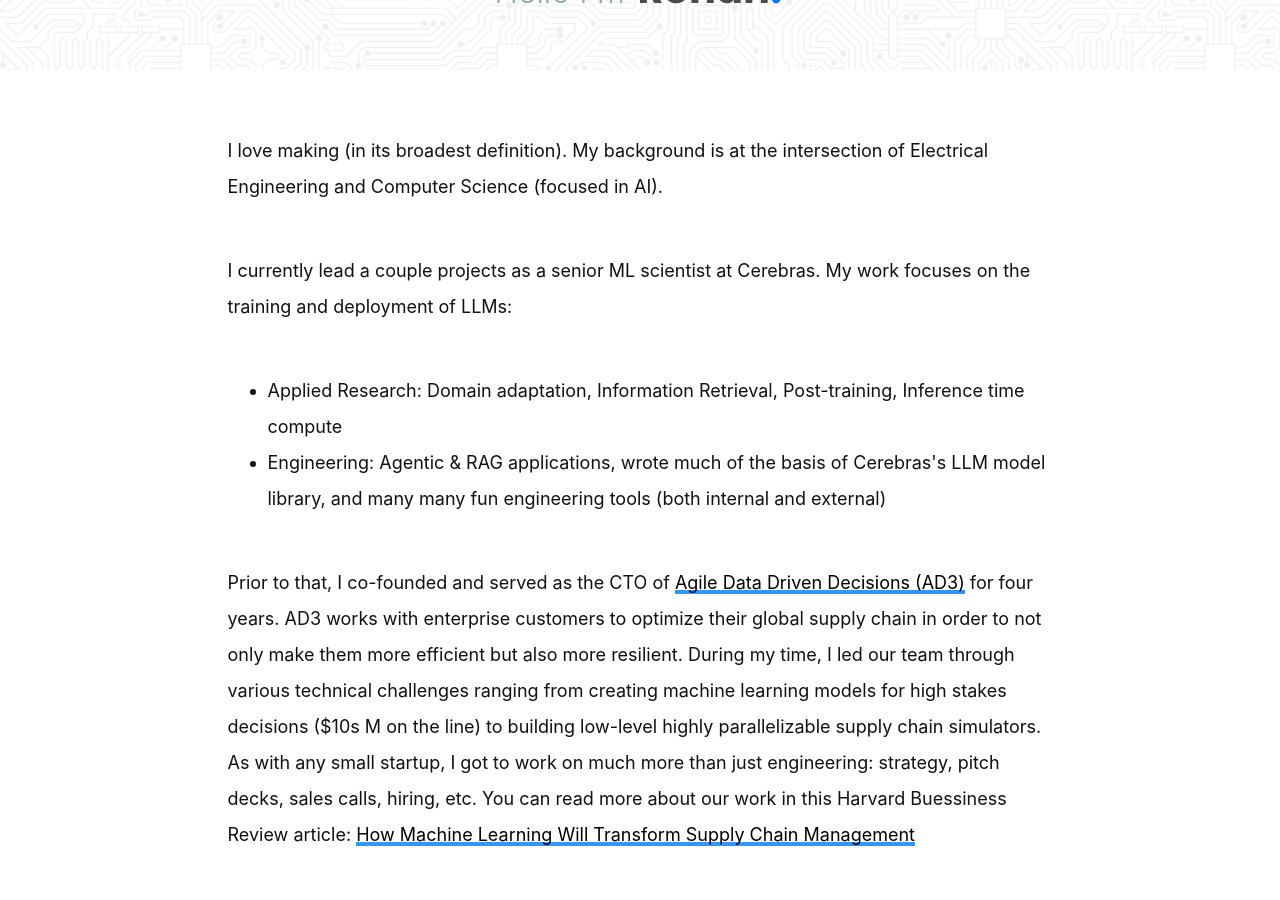
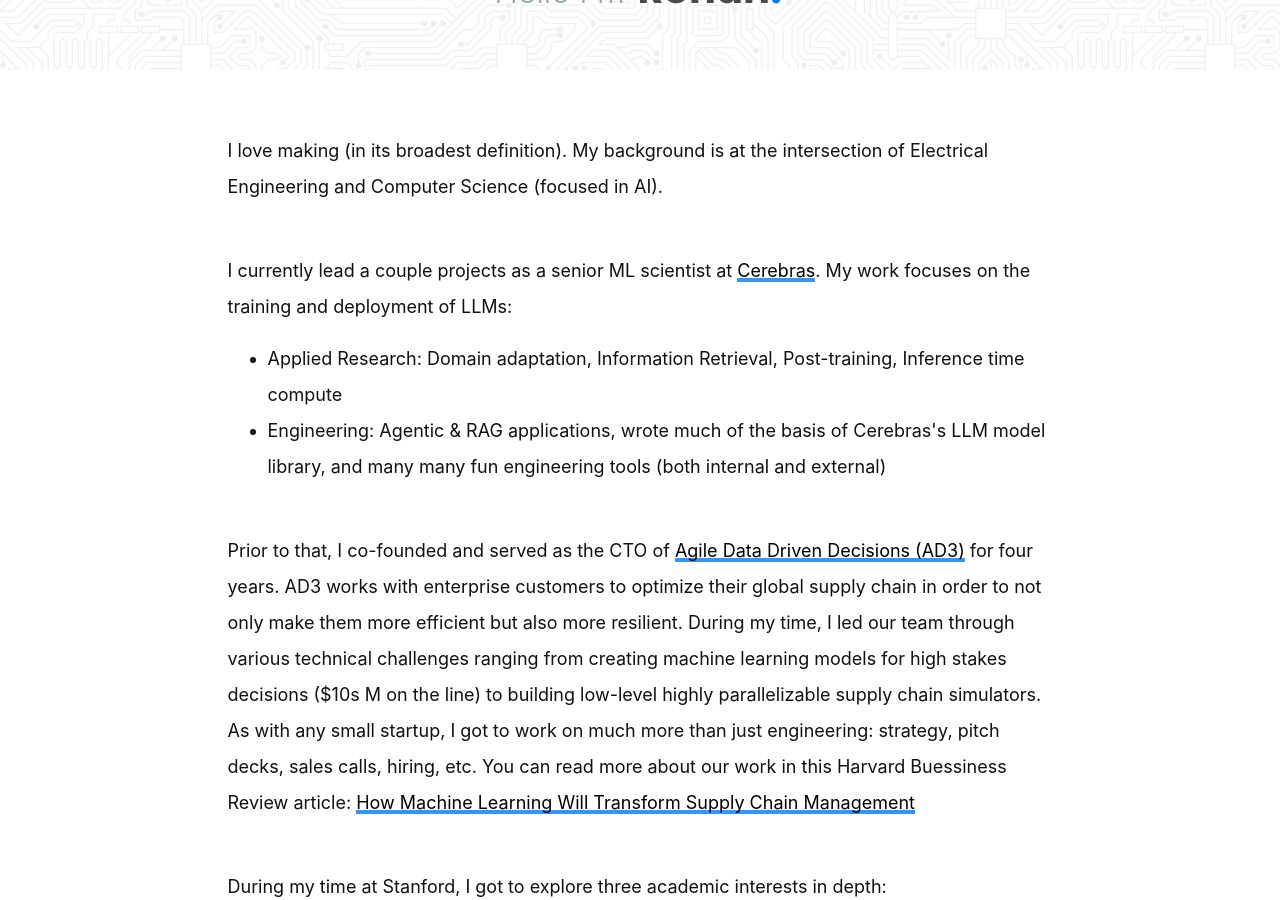
Before and after one commit to RohanVDeshpande/RohanVDeshpande.github.io, a Jekyll site: the page built from index.html, in a window 1280 px wide and 900 px high, scrolled down 338 px. Built offline with Jekyll 4.4.1, drawn with Linux system fonts in a browser that asks for light colours; nearby versions of some CDN libraries.

Commit message:
Updated pfp and minor styling/links

```diff
--- a/_includes/footer.html
+++ b/_includes/footer.html
@@ -18,6 +18,9 @@
  			<li class="list-inline-item mr-3">
 				<a href="https://www.behance.net/rohanvdeshpande" class="social-icon"><svg xmlns="http://www.w3.org/2000/svg" width="24" height="24" viewBox="0 0 24 24"><path d="M18.003 12.333h-3.018c.289-1.977 2.902-1.715 3.018 0zm-9.742.667h-2.261v2.01h2.228c2.036 0 1.911-2.01.033-2.01zm-.08-4h-2.181v2h2.389c1.673 0 1.938-2-.208-2zm15.819-9v24h-24v-24h24zm-10 8h5v-1h-5v1zm-3.552 3.618c1.907-.974 1.837-4.55-1.813-4.604h-4.635v9.978h4.311c4.522 0 4.445-4.534 2.137-5.374zm9.487.602c-.274-1.763-1.529-2.95-3.583-2.95-2.095 0-3.352 1.34-3.352 3.947 0 2.631 1.368 3.783 3.417 3.783 2.048 0 3.106-1.135 3.4-2h-2.112c-.737.855-2.893.521-2.767-1.353h5.059c.01-.634-.011-1.089-.062-1.427z"/></svg></a>
 			</li>
+      <li class="list-inline-item mr-3">
+        <a href="https://x.com/rohankalvade" class="social-icon"><svg xmlns="http://www.w3.org/2000/svg" width="27" height="27" viewBox="0 0 448 512"><!--!Font Awesome Free 6.7.2 by @fontawesome - https://fontawesome.com License - https://fontawesome.com/license/free Copyright 2025 Fonticons, Inc.--><path d="M64 32C28.7 32 0 60.7 0 96V416c0 35.3 28.7 64 64 64H384c35.3 0 64-28.7 64-64V96c0-35.3-28.7-64-64-64H64zm297.1 84L257.3 234.6 379.4 396H283.8L209 298.1 123.3 396H75.8l111-126.9L69.7 116h98l67.7 89.5L313.6 116h47.5zM323.3 367.6L153.4 142.9H125.1L296.9 367.6h26.3z"/></svg></a>
+      </li>
             <!--
             <li class="list-inline-item mr-3">
               <a href="#">
--- a/_includes/header.html
+++ b/_includes/header.html
@@ -23,6 +23,9 @@
           <li class="nav-item">
             <a href="https://www.behance.net/rohanvdeshpande" class="mx-3" style="fill: white;"><svg xmlns="http://www.w3.org/2000/svg" width="24" height="24" viewBox="0 0 24 24"><path d="M18.003 12.333h-3.018c.289-1.977 2.902-1.715 3.018 0zm-9.742.667h-2.261v2.01h2.228c2.036 0 1.911-2.01.033-2.01zm-.08-4h-2.181v2h2.389c1.673 0 1.938-2-.208-2zm15.819-9v24h-24v-24h24zm-10 8h5v-1h-5v1zm-3.552 3.618c1.907-.974 1.837-4.55-1.813-4.604h-4.635v9.978h4.311c4.522 0 4.445-4.534 2.137-5.374zm9.487.602c-.274-1.763-1.529-2.95-3.583-2.95-2.095 0-3.352 1.34-3.352 3.947 0 2.631 1.368 3.783 3.417 3.783 2.048 0 3.106-1.135 3.4-2h-2.112c-.737.855-2.893.521-2.767-1.353h5.059c.01-.634-.011-1.089-.062-1.427z"/></svg></a>
           </li>
+          <li class="nav-item">
+            <a href="https://x.com/rohankalvade" class="mx-3" style="fill: white;"><svg xmlns="http://www.w3.org/2000/svg" width="27" height="27" viewBox="0 0 448 512"><!--!Font Awesome Free 6.7.2 by @fontawesome - https://fontawesome.com License - https://fontawesome.com/license/free Copyright 2025 Fonticons, Inc.--><path d="M64 32C28.7 32 0 60.7 0 96V416c0 35.3 28.7 64 64 64H384c35.3 0 64-28.7 64-64V96c0-35.3-28.7-64-64-64H64zm297.1 84L257.3 234.6 379.4 396H283.8L209 298.1 123.3 396H75.8l111-126.9L69.7 116h98l67.7 89.5L313.6 116h47.5zM323.3 367.6L153.4 142.9H125.1L296.9 367.6h26.3z"/></svg></a>
+          </li>
         </ul>
       </div>
     </div>
--- a/index.html
+++ b/index.html
@@ -7,7 +7,7 @@
 	<div class="row">
 		<div class="hero-page w-100 p-5">
 			<div class="hero-image"></div>
-			<img src="../assets/img/pfp.jpg" alt="Rohan Kalvade Deshpande" class="profile-pic mx-auto">
+			<img src="../assets/img/rohan_kalvade_deshpande_pfp.png" alt="Rohan Kalvade Deshpande" class="profile-pic mx-auto">
 			<div class="text-center mt-4 mb-2">
 				<span class=" h2 pt-5 pb-2 text-center hello">Hello I'm</span>
 				<span class="h1 pl-2 text-center name">Rohan</span>
@@ -21,12 +21,11 @@
 		<div class="description">
 			<div class="col-xl-9 mx-auto bio">
 				<p class="my-5">I love making (in its broadest definition). My background is at the intersection of Electrical Engineering and Computer Science (focused in AI).</p>
-				<p class="my-5">I currently lead a couple projects as a senior ML scientist at Cerebras. My work focuses on the training and deployment of LLMs:
+				<p class="mt-5">I currently lead a couple projects as a senior ML scientist at <a href="https://www.cerebras.ai" class="link">Cerebras</a>. My work focuses on the training and deployment of LLMs:</p>
 				<ul>
 					<li>Applied Research: Domain adaptation, Information Retrieval, Post-training, Inference time compute</li>
 					<li>Engineering: Agentic & RAG applications, wrote much of the basis of Cerebras's LLM model library, and many many fun engineering tools (both internal and external)</li>
 				</ul>
-				</p>
 				<p class="my-5">Prior to that, I co-founded and served as the CTO of <a href="https://ad3.ai" class="link">Agile Data Driven
 						Decisions (AD3)</a> for four years. AD3 works with enterprise customers to optimize their global supply chain in order to not only make them more efficient but also more resilient.
 						During my time, I led our team through various technical challenges ranging from creating machine learning models for high stakes decisions ($10s M on the line) to building low-level highly parallelizable supply chain simulators.
@@ -34,14 +33,15 @@
 						You can read more about our work in this Harvard Buessiness Review article: <a href="https://hbr.org/2024/03/how-machine-learning-will-transform-supply-chain-management" class="link">How Machine Learning Will Transform Supply Chain Management</a>
 				</p>
 
-				<p class="my-5">
+				<p class="mt-5">
 					During my time at Stanford, I got to explore three academic interests in depth:
+				</p>
 				<ul>
 					<li>I wrote a series of papers (culminating in my honors thesis) at the intersection of signal processing, music, and machine learning. A large portion of the work focused on using deep learning for audio source separation (I was incredibly interested in creating tools for musicians to sample music). I was honored to receive the Stanford EE design project award for one of my projects.</li>
 					<li>I was interested in Large Language Models (which at the time were actually quite small). One of my works, "Recursive Transformer" stumbled upon the same intuitions and ideas as chain-of-thought and inference-time-compute (now popular techniques in the field).</li>
 					<li>I also spent a lot of time working on low-level software and hardware architecture. Some of my favorite class projects included designing a custom ASIC for neural networks, building a distributed consensus system (RAFT) from scratch, and writing an async I/O library in C from scratch (which I later found out was implemented similarly in Facebook's internal systems).</li>
 				</ul>
-				</p>
+
 
 				<p class="my-5">
 					Much of where I am today is attributed to my early exposure to engineering.
```
Also changed, not shown: 1 other file. Lines whose indentation alone changed are shown as unchanged.
